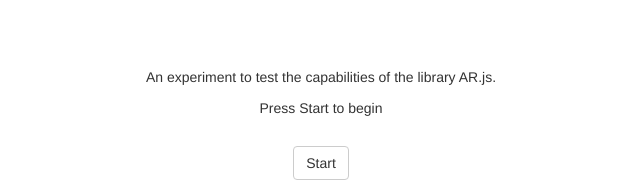
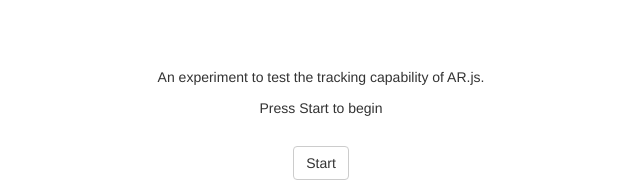
Before and after one commit to tadan/delivAR, a website: page index.html in a window 1280 px wide. Shown: the part 1080-1275 px from the top of the page, 319-959 px from the left. Drawn offline with nearby package versions, Linux system fonts and the light colour scheme.

Commit message:
last editing on text and further comments

```diff
--- a/index.html
+++ b/index.html
@@ -26,7 +26,7 @@
             <div class="row">
                 <div class="col-sm-12 col-xs-12 text-center">
                     <img src="./data/images/delivAR_logo_svg.svg" alt="delivAR logo">
-                    <h5>An experiment to test the capabilities of the library AR.js. <br><br> Press Start to begin</h5>
+                    <h5>An experiment to test the tracking capability of AR.js. <br><br> Press Start to begin</h5>
                     <input type="button" class="btn btn-default" value="Start" onclick="location.href = '/aframe/final.html'" style="margin-top: 20px"><br><br>
                     <small style="padding:0.5em">Supported by <br>
                         <img src="./data/images/airmee.png" width="20px" alt="Airmee Logo">
```
Also changed, not shown: aframe/final.html (+8 -5 lines).
